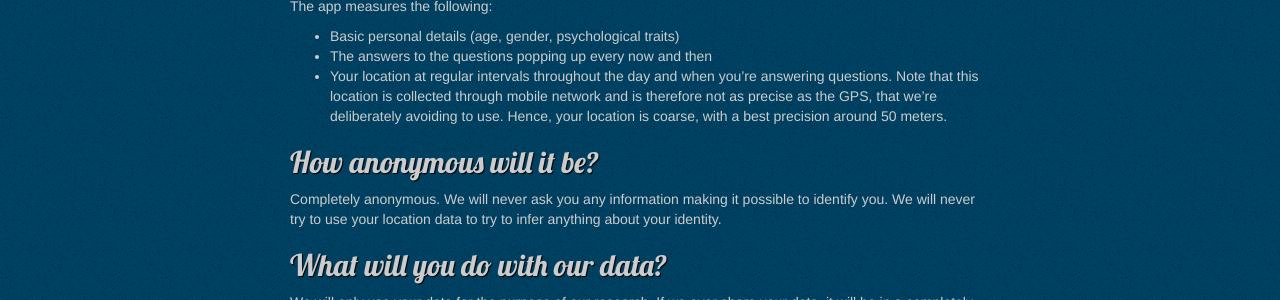
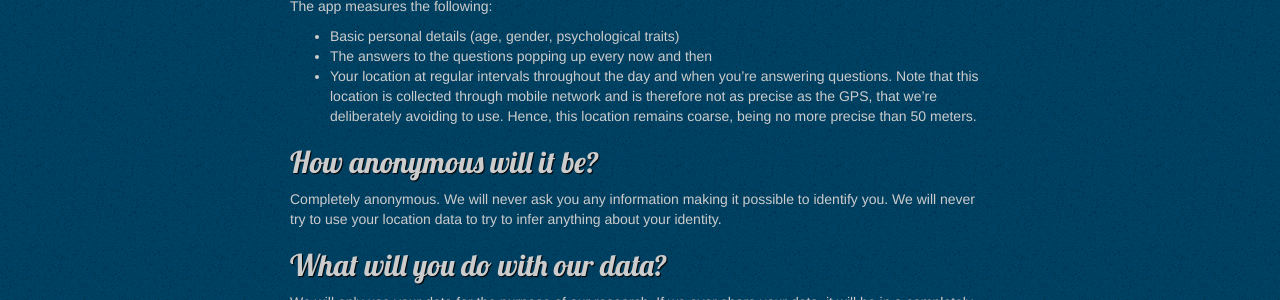
Before and after one commit to daydreaming-experiment/daydreaming-the-app.net, a Jekyll site: the page built from privacy/index.md, in a window 1280 px wide. Shown: the part 247-547 px from the top of the page. Built offline with Jekyll 4.4.1, drawn with Linux system fonts in a browser that asks for light colours; Markdown is read by kramdown in place of the engine named in the settings; comment, search, counter and statistics services are not loaded.

Commit message:
Update index.md

```diff
--- a/privacy/index.md
+++ b/privacy/index.md
@@ -14,7 +14,7 @@ The app measures the following:
 
 * Basic personal details (age, gender, psychological traits)
 * The answers to the questions popping up every now and then
-* Your location at regular intervals throughout the day and when you're answering questions. Note that this location is collected through mobile network and is therefore not as precise as the GPS, that we're deliberately avoiding to use. Hence, your location is coarse, with a best precision around 50 meters.
+* Your location at regular intervals throughout the day and when you're answering questions. Note that this location is collected through mobile network and is therefore not as precise as the GPS, that we're deliberately avoiding to use. Hence, this location remains coarse, being no more precise than 50 meters.
 
 ## How anonymous will it be?
 
```
